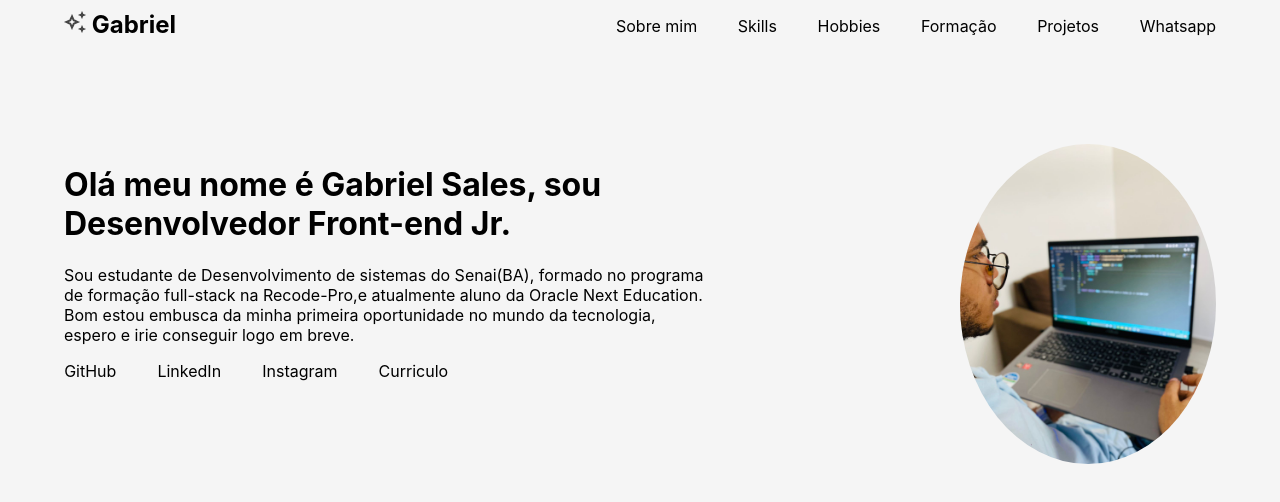
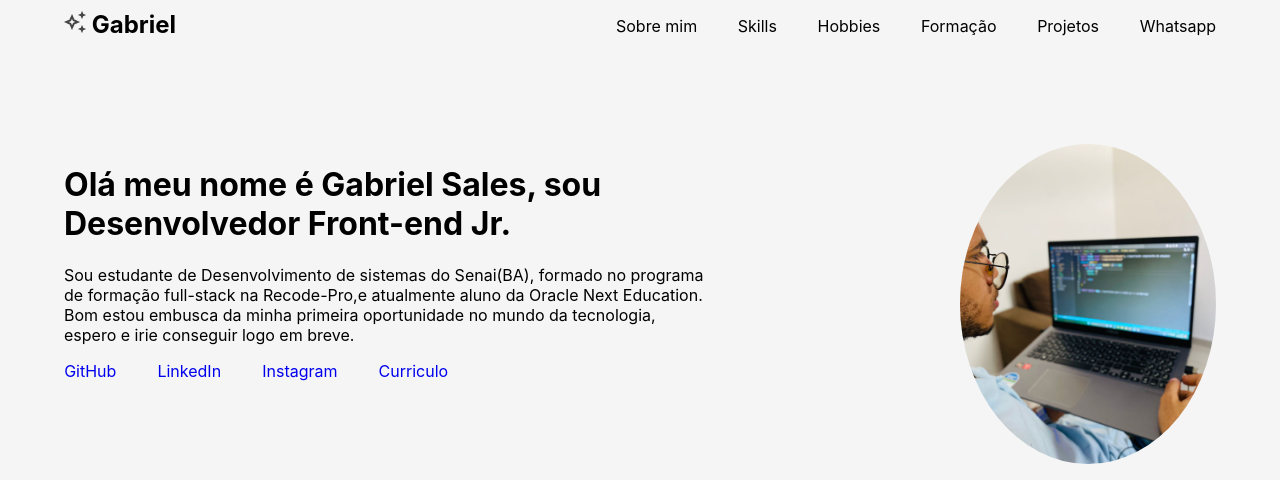
Before and after one commit to salesgs/portifolio__react, a React (Create React App) app: page / in a window 1280 px wide. Shown: the top 502 px of the page. Built offline with nearby package versions, Linux system fonts and the light colour scheme.

Commit message:
cabeçalho 6

```diff
--- a/src/Componentes/Header/Header.css
+++ b/src/Componentes/Header/Header.css
@@ -1,5 +1,6 @@
 header{
   background-color: #F5F5F5;
+  height: 60vh;
 }
 .top{
   width: 100vw;
@@ -53,6 +54,9 @@ header{
   list-style: none;
   padding-left: 0.010rem;
 }
+.sobre__link-itens li a{
+  text-decoration: none;
+}
 .sobre__photo{
   width: 20vw;
   height: 40vh;
--- a/src/Componentes/Header/Responsive.css
+++ b/src/Componentes/Header/Responsive.css
@@ -39,7 +39,7 @@
   }
 
 }
-@media screen and (min-width:356px) and (min-width:390px) and (min-width:480px) and (max-width:900px){
+@media screen and (min-width:356px) and (max-width:900px) {
   .sobre{ /*pai*/
     width: 100vw;
     height: 54vh;
--- a/src/Componentes/Header/index.js
+++ b/src/Componentes/Header/index.js
@@ -25,10 +25,10 @@ const Header = () => {
             <p>Sou estudante de Desenvolvimento de sistemas do Senai(BA), formado no programa de formação full-stack na Recode-Pro,e atualmente aluno da Oracle Next Education. Bom estou embusca da minha primeira oportunidade no mundo da tecnologia, espero e irie conseguir logo em breve.
             <div>
                <ul className='sobre__link-itens'>
-                    <li>GitHub</li>
-                    <li>LinkedIn</li>
-                    <li>Instagram</li>
-                    <li>Curriculo</li>
+                    <li><a href="#">GitHub</a></li>
+                    <li><a href="#">LinkedIn</a></li>
+                    <li><a href="#">Instagram</a></li>
+                    <li><a href="#">Curriculo</a></li>
                </ul>
             </div>
             </p>
```
